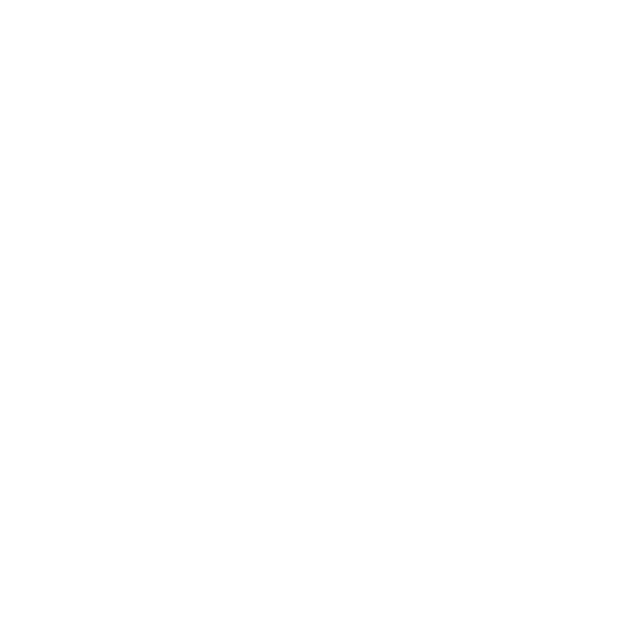
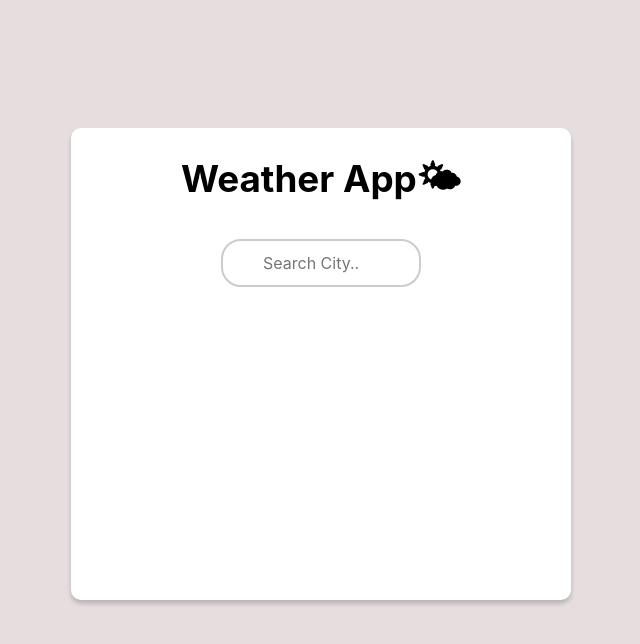
Before and after one commit to SandeepJoshi111/reactTraining, a React (Create React App) app: page / in a window 1280 px wide. Shown: the top 644 px of the page, without its empty margins (319-959 px from the left). Built offline with nearby package versions, Linux system fonts and the light colour scheme.

Commit message:
Weather App Complete

```diff
--- a/src/App.css
+++ b/src/App.css
@@ -1,50 +1,85 @@
-body {
-  font: 14px "Century Gothic", Futura, sans-serif;
-  margin: 20px;
+* {
+  font-family: -apple-system, BlinkMacSystemFont, "Segoe UI", Roboto, Oxygen,
+    Ubuntu, Cantarell, "Open Sans", "Helvetica Neue", sans-serif;
+}
+html {
+  background-color: rgb(230, 222, 222);
+}
+.app-name {
+  font-size: 2.3rem;
 }
 
-ol, ul {
-  padding-left: 30px;
+/* app box */
+.App {
+  display: flex;
+  flex-direction: column;
+  justify-content: start;
+  width: 500px;
+  min-height: 440px;
+  /* background-color: #ffffff; */
+  background-color: #fff;
+  text-align: center;
+  margin: 128px auto;
+  border-radius: 10px;
+  padding-bottom: 32px;
+  box-shadow: 0 4px 4px 0 rgba(0, 0, 0, 0.1), 0 3px 5px 0 rgba(0, 0, 0, 0.1);
 }
 
-.board-row:after {
-  clear: both;
-  content: "";
-  display: table;
+/* City Search  */
+.city-search {
+  width: 200px;
+  box-sizing: border-box;
+  border: 2px solid #ccc;
+  outline: none;
+  border-radius: 20px;
+  font-size: 16px;
+  background-color: white;
+  background-position: 10px 10px;
+  background-repeat: no-repeat;
+  padding: 12px 20px 12px 40px;
+  -webkit-transition: width 0.4s ease-in-out;
+  transition: width 0.4s ease-in-out;
+}
+.city-search:focus {
+  width: 60%;
+  /* background-color: white; */
 }
 
-.status {
+/* city name */
+.city-name {
+  font-size: 1.25em;
+}
+h2 {
   margin-bottom: 10px;
 }
 
-.square {
-  background: #fff;
-  border: 1px solid #999;
-  float: left;
-  font-size: 24px;
-  font-weight: bold;
-  line-height: 34px;
-  height: 34px;
-  margin-right: -1px;
-  margin-top: -1px;
-  padding: 0;
-  text-align: center;
-  width: 34px;
+/* current date */
+.date {
+  font-size: 1.25em;
+  font-weight: 500;
 }
 
-.square:focus {
-  outline: none;
+/* weather icon and temp */
+.icon-temp {
+  font-size: 4rem;
+  font-weight: 700;
+  color: #1e2432;
+  text-align: center;
+}
+.deg {
+  font-size: 2rem;
 }
 
-.kbd-navigation .square:focus {
-  background: #ddd;
+/* weather description and wind speed */
+.des-wind {
+  font-weight: 500;
 }
 
-.game {
-  display: flex;
-  flex-direction: row;
+/* Error message */
+.error-message {
+  display: block;
+  text-align: center;
+  color: rgb(20, 2, 2);
+  font-size: 30px;
+  margin-top: auto;
 }
-
-.game-info {
-  margin-left: 20px;
-}
--- a/src/App.jsx
+++ b/src/App.jsx
@@ -1,10 +1,23 @@
+import { useEffect, useState } from 'react';
 import './App.css';
 
 
 function App() {
+  const [notifications ,setNotifications] = useState(0);
+  useEffect(() => {
+    if(notifications > 0){
+      document.title = "You have " + notifications + " notifications";
+    }
+  })
+
+function sendNotification()
+{
+  setNotifications(notifications + 1);
+}
+
   return (
     <div className="App">
-
+      <button onClick={sendNotification}>Send Notifications</button>
     </div>
   );
 }
--- /dev/null
+++ b/src/Components/AnimeQuotes.jsx
@@ -0,0 +1,18 @@
+import { useEffect } from "react"
+
+export default function AnimeQuotes(){
+
+        useEffect (()=>{
+            fetch('http://animechan.vercel.app/api/random').then(function(response){
+            console.log(response.json());
+            })
+            .then(function (data){
+                console.log(data);
+            })
+        })
+    return(
+        <div>
+            <h1>Anime Quotes</h1>
+        </div>
+    )
+}
--- /dev/null
+++ b/src/Components/Weather.jsx
@@ -0,0 +1,113 @@
+import React, { useEffect, useState } from "react";
+//e167a121565880362a4769a2e4acf518 //api code
+
+export default function Weather() {
+  const [query, setQuery] = useState("");
+  const [error, setError] = useState("");
+  const [loading, setLoading] = useState(false);
+  const [data, setData] = useState(null);
+
+  function handleSubmit(event) {
+    // console.log(event); //to know which key is pressed
+    if (event.key === "Enter") {
+      setLoading(true);
+      fetch(
+        `https://api.openweathermap.org/data/2.5/weather?q=${query}&appid=e167a121565880362a4769a2e4acf518`
+      )
+        .then((res) => {
+          if (res.ok) {
+            return res.json();
+          }
+          throw new Error("Some error occured while fecthing weather data");
+        })
+        .then((data) => {
+          setLoading(false);
+          setError("");
+          setData(data);
+        })
+        .catch((err) => {
+          console.log(err);
+          setError(err);
+          setLoading(false);
+        });
+    }
+  }
+
+  if (loading === true) {
+    return <div>Loading Weather Data...</div>;
+  }
+
+  return (
+    <div>
+      <h1 className="app-name">
+        Weather App<span>🌤</span>
+      </h1>
+      <div className="search-bar">
+        <input
+          type="text"
+          className="city-search"
+          placeholder="Search City.."
+          name="query"
+          onChange={(event) => {
+            setQuery(event.target.value);
+          }}
+          onKeyUp={handleSubmit}
+        />
+      </div>
+
+      <ErrorMessage error={error} />
+
+      <WeatherData data={data} />
+    </div>
+  );
+}
+
+function ErrorMessage(props) {
+  if (props.error) {
+    return (
+      <>
+        <br />
+        <br />
+        <span className="error-message">
+          <span style={{ "font-size": "30px" }}> Sorry, City not found</span>
+        </span>
+      </>
+    );
+  } else {
+    return null;
+  }
+}
+
+function WeatherData(props) {
+  const data = props.data;
+  console.log(data);
+  if (props.data) {
+    return (
+      <>
+        <div className="city-name">
+          <h2>
+            {data?.name}, <span>Nepal</span>
+          </h2>
+        </div>
+        <div className="date">
+          <span>November 12 2022</span>
+        </div>
+
+        <div className="icon-temp">
+          <img
+            className=""
+            src={`http://openweathermap.org/img/wn/${data.weather[0].icon}@2x.png`}
+          />
+          {data ? Math.round(data.main.temp - 273) : ""}
+          <sup className="deg">&deg;C</sup>
+        </div>
+        <div className="des-wind">
+          <p>{data.weather[0].description}</p>
+          <p>Wind Speed: {data.wind.speed} m/s</p>
+        </div>
+      </>
+    );
+  } else {
+    return null;
+  }
+}
--- a/src/index.js
+++ b/src/index.js
@@ -1,13 +1,18 @@
 import React from 'react';
 import ReactDOM from 'react-dom/client';
 import './index.css';
-import App from './App';
+import './App.css';
 import reportWebVitals from './reportWebVitals';
+import AnimeQuotes from './Components/AnimeQuotes';
+import Weather from './Components/Weather';
 
 const root = ReactDOM.createRoot(document.getElementById('root'));
 root.render(
   <React.StrictMode>
-    <App />
+    <div className='App'>
+    <Weather />
+
+    </div>
   </React.StrictMode>
 );
 
```
